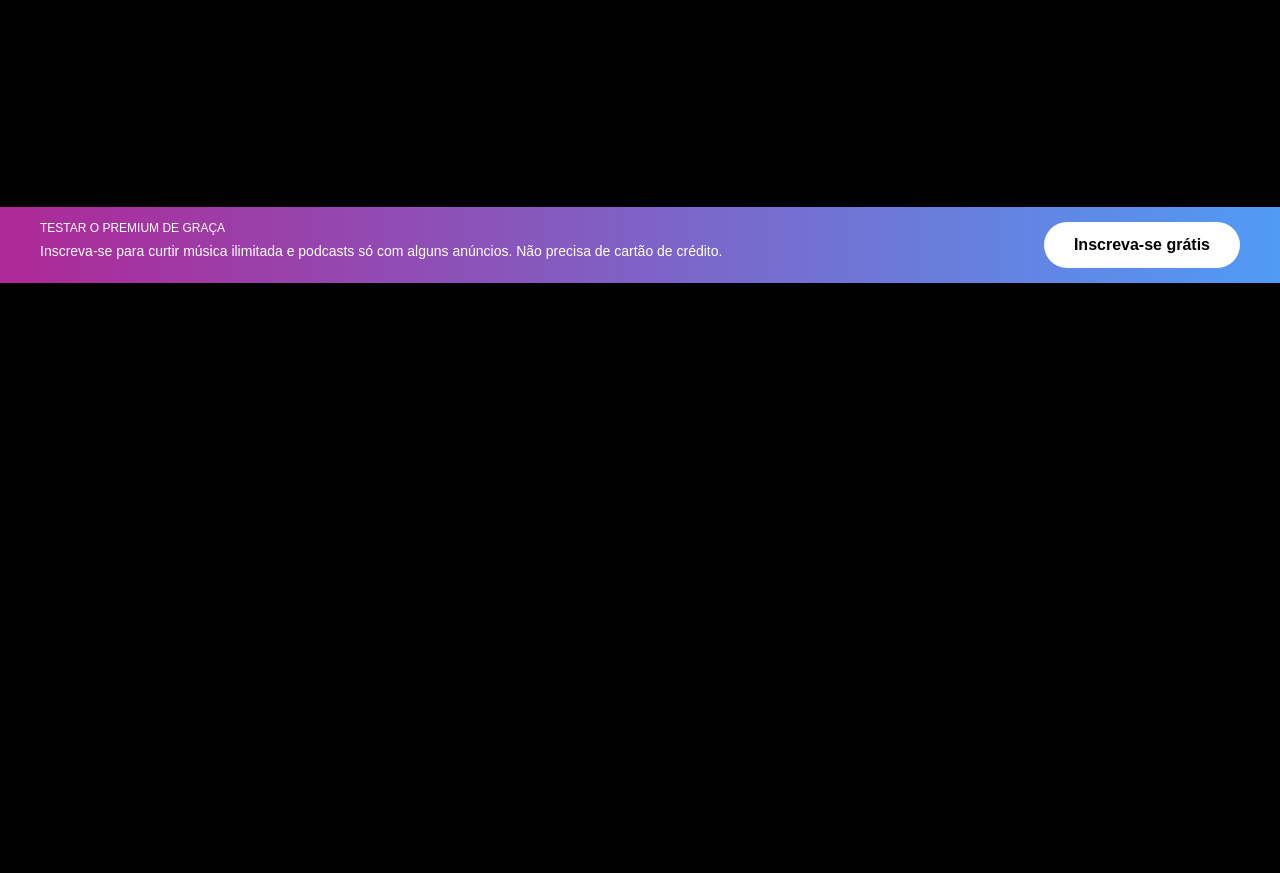
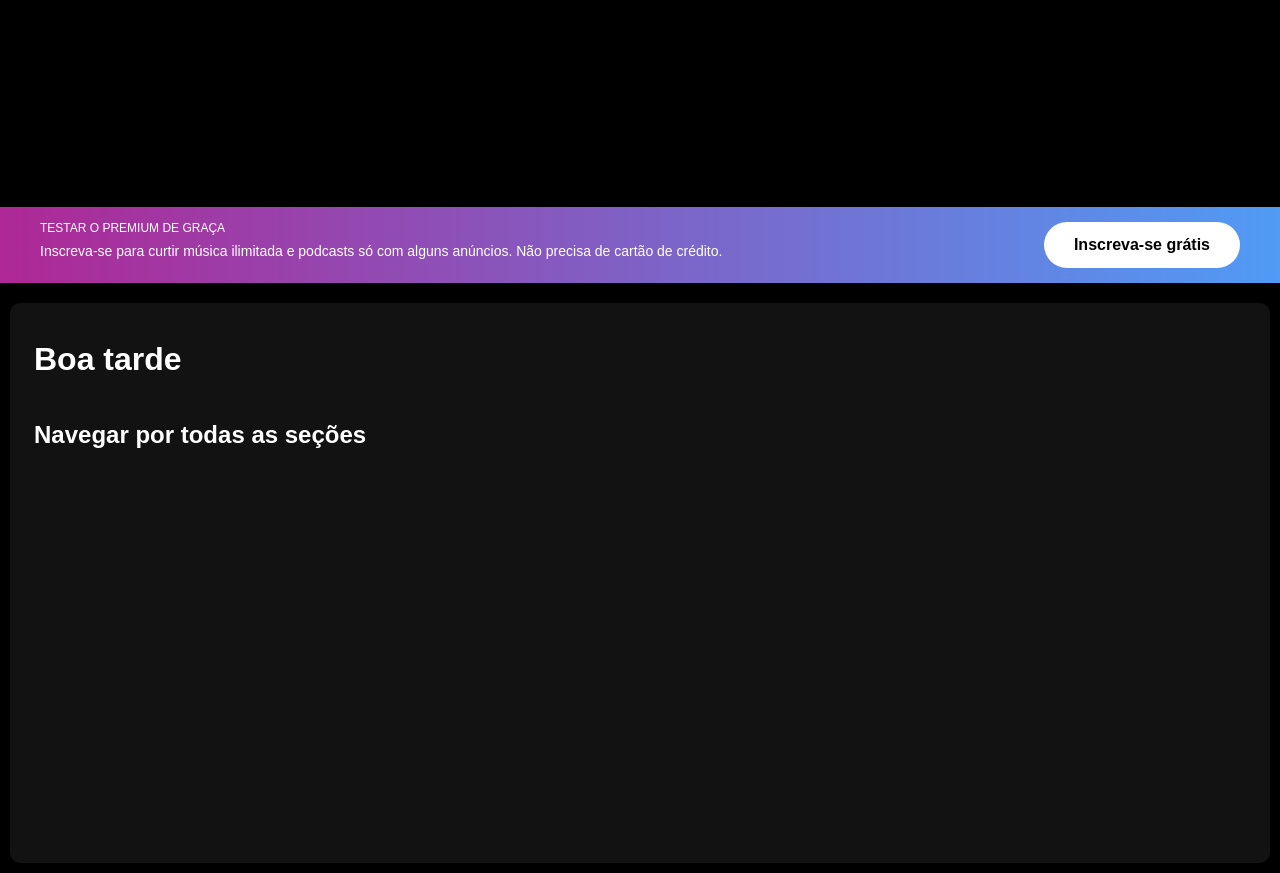
Before and after one commit to cleber795/Alura, a plain HTML site: page spotfy-imersao-alura/index.html in a window 1280 px wide. Shown: the part 517-1390 px from the top of the page. Before the commit the page ends 810 px from the top, so only its background shows below. Drawn offline with Linux system fonts and the light colour scheme.

Commit message:
desafio-aula-03

```diff
--- a/spotfy-imersao-alura/index.html
+++ b/spotfy-imersao-alura/index.html
@@ -93,6 +93,16 @@
                 </div>
             </nav>
         </div>
+
+        <!-- Desavio aula 03-->
+        <div class="playlist-container">
+            <div class="result-plaulist">
+                <div class="playlist">
+                    <h1 id="greeting">Boa tarde</h1>
+                    <h2 class="greeting-subtitle">Navegar por todas as seções</h2>
+                </div>
+            </div>
+        </div>
      </main>
 
     <!--Desafio Aula 02--> <!--Correção desafio aula 02-->
--- a/spotfy-imersao-alura/src/styles/main-content.css
+++ b/spotfy-imersao-alura/src/styles/main-content.css
@@ -89,3 +89,29 @@
     font-weight: 700;
     border-radius: 40px;
 }
+
+/* Desafio Aula 03*/
+.playlist-container{
+    height: 68vh;
+    padding-top: 16px;
+    margin: 10px;
+    border-radius: 10px;
+    background-color: #121212;
+}
+
+.playlist{
+    margin: 24px;
+}
+
+.playlist #greeting {
+    color: #fff;
+    font-size: 32px;
+    font-weight: 700;
+    margin-bottom: 48px;
+}
+
+.playlist .greeting-subtitle{
+    color: #fff;
+    font-size: 24px;
+    font-weight: 700;
+}
```
